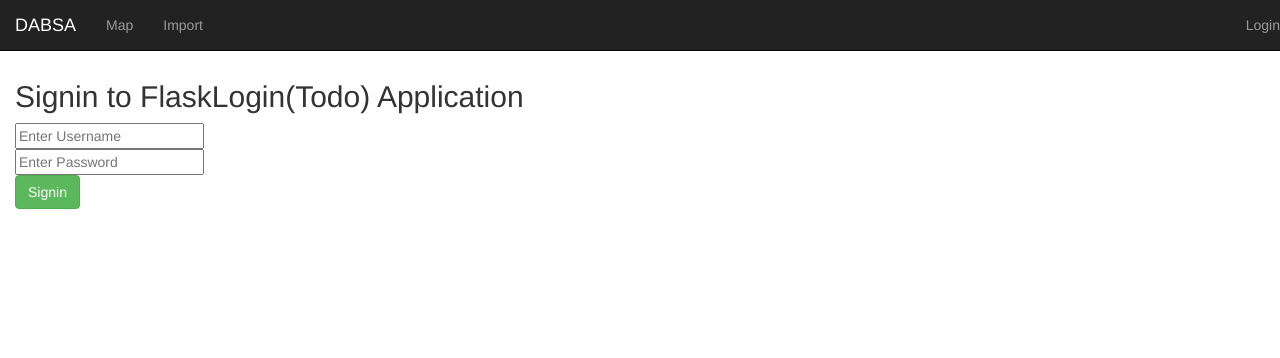
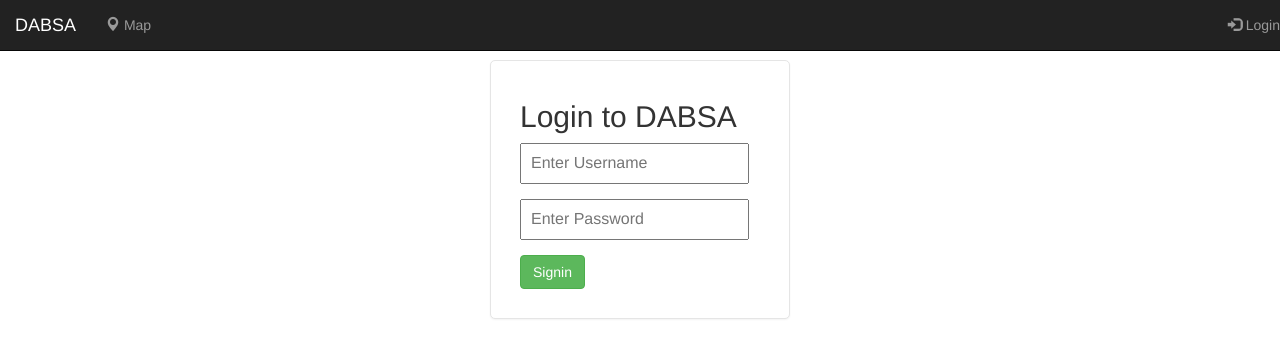
Before and after one commit to jmimo/dabsa, a Flask app: page /login in a window 1280 px wide. Shown: the top 358 px of the page. Run offline with Flask 2, Linux system fonts and the light colour scheme; parts of the project's set-up code (start-up, migrations or seed data) failed here and were passed over; some libraries are stand-ins or nearby versions.

Commit message:
finalized l&f

```diff
--- a/views/login.py
+++ b/views/login.py
@@ -20,7 +20,7 @@ class LoginView(BaseView):
                 login_user(registered_user)
                 flash("Logged in successfully.")
                 return redirect(request.args.get("next") or url_for("mapview"))
-            return render_template("login.html", form=form)
+            return self.render_template(model)
 
         return self.render_template(model)
 
--- a/views/logout.py
+++ b/views/logout.py
@@ -8,11 +8,11 @@ class LogoutView(BaseView):
     methods = ['GET']
 
     def get_template_name(self):
-        return 'logout.html'
+        return None
 
     def dispatch_request(self):
         model = self.get_objects()
         logout_user()
-        return self.render_template(model)
+        return redirect('/')
 
 app.add_url_rule('/logout', view_func=LogoutView.as_view('logoutview'))
--- a/web/static/template.css
+++ b/web/static/template.css
@@ -39,3 +39,28 @@ body {
     padding: 5px 5px;
     border-radius: 5px 5px 5px 5px;
   }
+
+     .form-signin {
+        max-width: 300px;
+        padding: 19px 29px 29px;
+        margin: 0 auto 20px;
+        background-color: #fff;
+        border: 1px solid #e5e5e5;
+        -webkit-border-radius: 5px;
+           -moz-border-radius: 5px;
+                border-radius: 5px;
+        -webkit-box-shadow: 0 1px 2px rgba(0,0,0,.05);
+           -moz-box-shadow: 0 1px 2px rgba(0,0,0,.05);
+                box-shadow: 0 1px 2px rgba(0,0,0,.05);
+      }
+      .form-signin .form-signin-heading,
+      .form-signin .checkbox {
+        margin-bottom: 10px;
+      }
+      .form-signin input[type="text"],
+      .form-signin input[type="password"] {
+        font-size: 16px;
+        height: auto;
+        margin-bottom: 15px;
+        padding: 7px 9px;
+      }
--- a/web/templates/layout.html
+++ b/web/templates/layout.html
@@ -29,15 +29,19 @@
   <!-- Collect the nav links, forms, and other content for toggling -->
   <div class="collapse navbar-collapse" id="bs-example-navbar-collapse-1">
     <ul class="nav navbar-nav">
-      {% if request.path == '/' %}<li class="active">{% else %}<li>{% endif %}<a href="/">Map</a></li>
-      {% if request.path == '/import' %}<li class="active">{% else %}<li>{% endif %}<a href="/import">Import</a></li>
+      {% if request.path == '/' %}<li class="active">{% else %}<li>{% endif %}<a href="/"><span class="glyphicon glyphicon-map-marker"></span>&nbsp;Map</a></li>
+      {% if user %}
+      {% if request.path == '/import' %}<li class="active">{% else %}<li>{% endif %}<a href="/import"><span class="glyphicon glyphicon-import"></span>&nbsp;Import</a></li>
+      {% endif %}
     </ul>
     <ul class="nav navbar-nav navbar-right">
+      <li>
       {% if user and user.is_authenticated %}
-        <li><a href="/logout">Logout</a></li>
+      <a href="/logout"><span class="glyphicon glyphicon-log-out"></span>&nbsp;Logout</a>
       {% else %}
-        <li><a href="/login">Login</a>
+      <a href="/login"><span class="glyphicon glyphicon-log-in"></span>&nbsp;Login</a>
       {% endif %}
+      </li>
     </ul>
   </div><!-- /.navbar-collapse -->
 </nav>
--- a/web/templates/login.html
+++ b/web/templates/login.html
@@ -1,11 +1,8 @@
 {% extends "layout.html" %}
 {% block content %}
 <div class="padded">
-<div class="row">
-  <div class="col-lg-6">
-
-<form action="" method=post class="form-horizontal">
-    <h2>Signin to FlaskLogin(Todo) Application </h2>
+<form action="" method=post class="form-signin">
+    <h2>Login to DABSA</h2>
     <div class="control-group">
         <div class="controls">
           <input type="text" id="username" name="username" class="input-xlarge"
@@ -26,21 +23,5 @@
         </div>
     </div>
   </form>
-
-
-
-<!--
-    <form class="form-inline" method="POST" enctype="multipart/form-data" action="/login">
-    <div class="form-group">
-        <label for="login">login:</label>
-        <input type="input" id="login" name="login"/>
-        <label for="password">password:</label>
-        <input type="password" id="password"/>
-    </div>
-    <button type="submit" class="btn btn-default">submit</button>
-  </form>
--->
-  </div>
-</div>
 </div>
 {% endblock %}
```
Also changed, not shown: web/templates/logout.html (deleted, +0 -10 lines).
